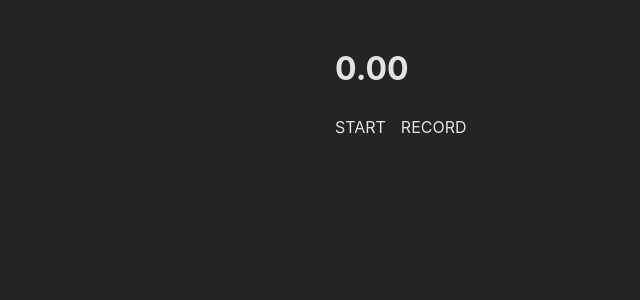
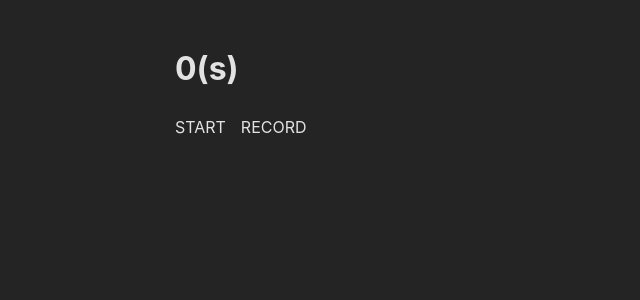
Before and after one commit to seok-pyo/timeLap, a React (Vite) app in the folder time-lap/: page / in a window 1280 px wide. Shown: the top 300 px of the page, without its empty margins (25-665 px from the left). Built offline with nearby package versions, Linux system fonts and the light colour scheme.

Commit message:
formatter setting

```diff
--- a/time-lap/src/components/Lap.jsx
+++ b/time-lap/src/components/Lap.jsx
@@ -1,5 +1,6 @@
 import { useRef, useState } from 'react';
 import Input from './Input';
+import formatter from '../utils/formatter';
 
 export default function Lap() {
   const nowTime = useRef(null);
@@ -31,7 +32,8 @@ export default function Lap() {
         return [
           {
             id: Math.random() * 100,
-            lapTime: (currentElapedTime / 1000).toFixed(2),
+            // lapTime: (currentElapedTime / 1000).toFixed(2),
+            lapTime: formatter(currentElapedTime),
             title: null,
           },
           ...prev,
@@ -41,9 +43,9 @@ export default function Lap() {
     }
   }
 
-  let passedSecond = elapsTime / 1000;
+  let passedSecond = elapsTime;
   if (startTime !== null && now !== null) {
-    passedSecond += (now - startTime) / 1000;
+    passedSecond += now - startTime;
     // [passedSecond, ...lapTimeArray.current];
   }
 
@@ -51,7 +53,7 @@ export default function Lap() {
     <>
       <ol>
         <li id='lap'>
-          <h1>{passedSecond.toFixed(2)}</h1>
+          <h1>{formatter(passedSecond)}</h1>
         </li>
         <button onClick={handleStart}>START</button>
         <button onClick={handleRecord}>RECORD</button>
@@ -60,7 +62,7 @@ export default function Lap() {
         {lapTime.map((time) => {
           return (
             <li id='lap' key={time.id}>
-              <div>{time.lapTime}</div>
+              <div className='latTime'>{time.lapTime}</div>
               <Input />
             </li>
           );
--- a/time-lap/src/components/Timer.jsx
+++ b/time-lap/src/components/Timer.jsx
@@ -5,7 +5,7 @@ const LapContainer = styled.ol`
   padding-inline-start: 0;
   margin-block-start: 0;
   margin-block-end: 0;
-  width: 50vw;
+  width: 75vw;
 `;
 
 export default function Timer() {
--- a/time-lap/src/index.css
+++ b/time-lap/src/index.css
@@ -91,3 +91,7 @@ button:hover {
 .inputText {
   color: aliceblue;
 }
+
+.lapTime {
+  margin-right: 500px;
+}
--- /dev/null
+++ b/time-lap/src/utils/formatter.js
@@ -0,0 +1,9 @@
+export default function formatter(originTime) {
+  let hour = Math.floor(originTime / 1000 / 360);
+  let min = Math.floor(originTime / 1000 / 60) % 60;
+  let sec = Math.floor(originTime / 1000) % 60;
+
+  return `${hour !== 0 ? hour + '(h) ' : ''}  ${
+    min !== 0 ? min + '(m) ' : ''
+  }  ${sec + '(s)'}`;
+}
```
